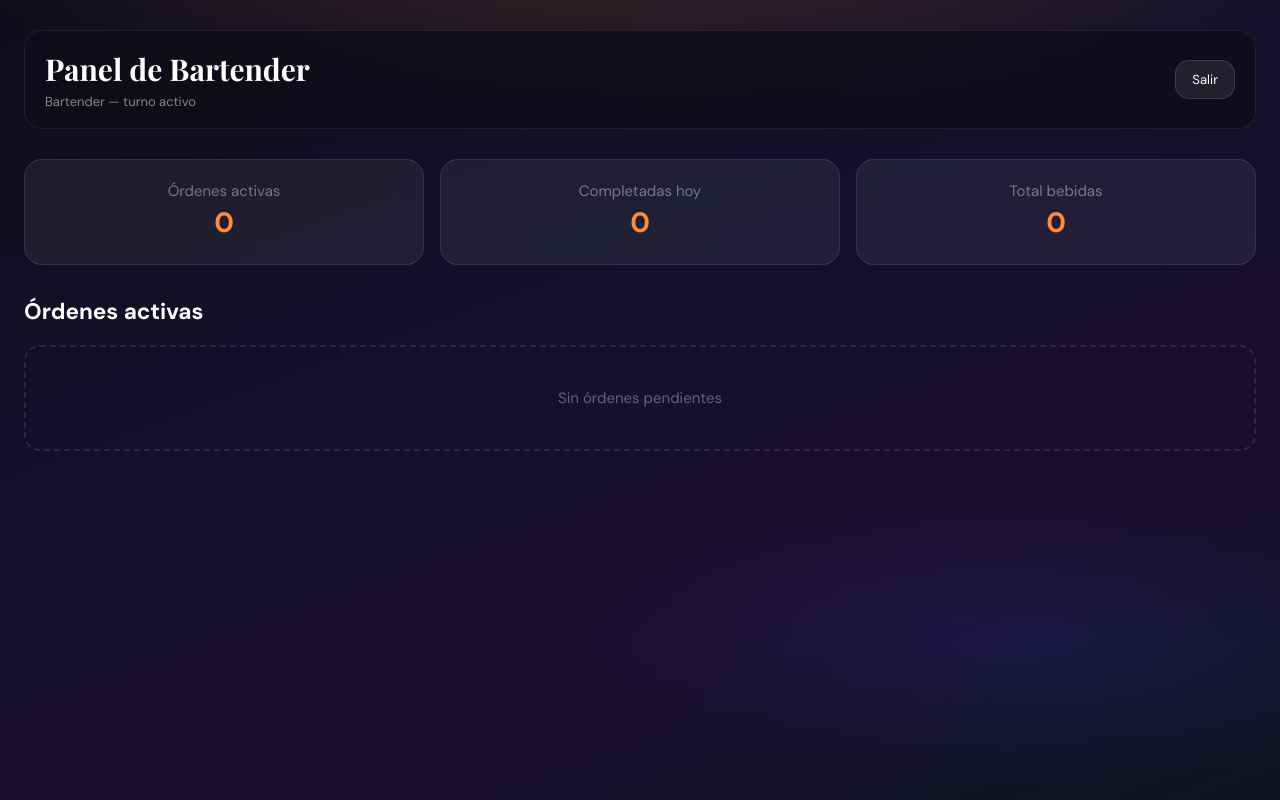
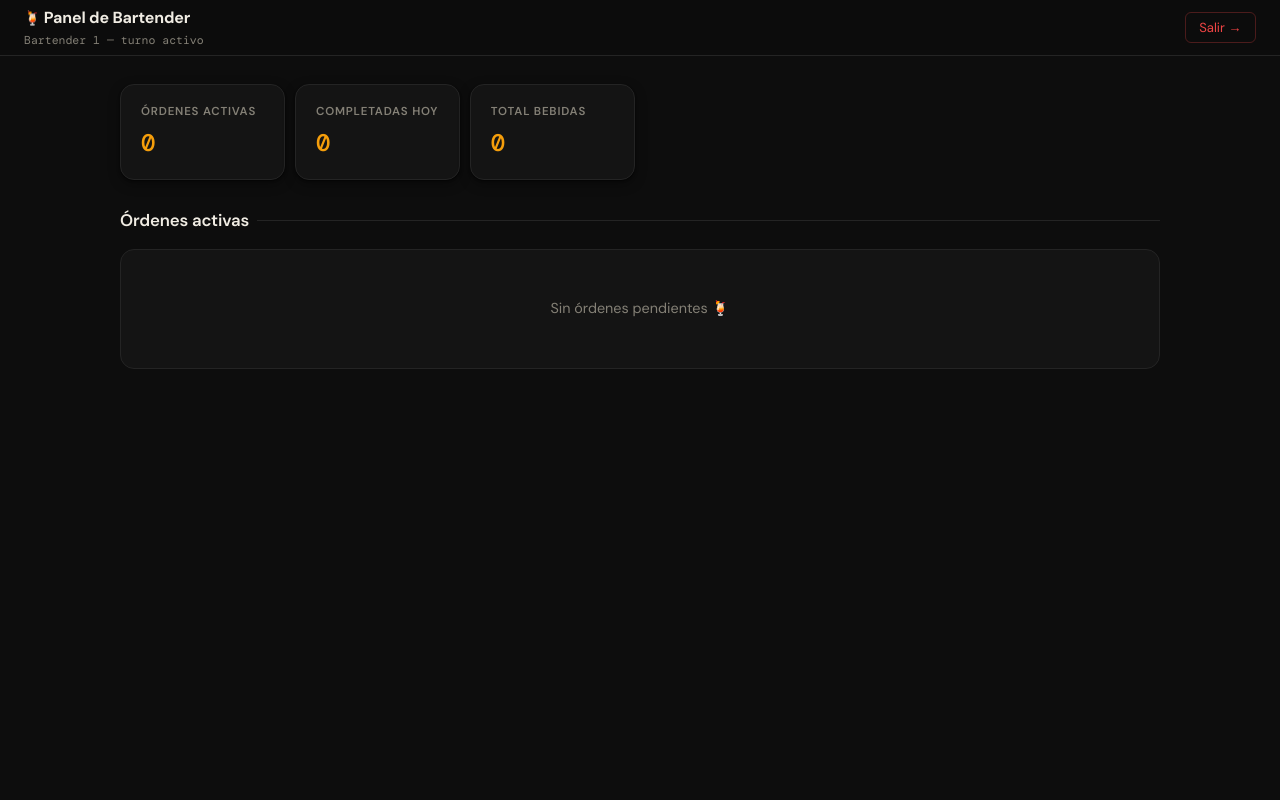
Before and after one commit to stivenescobarg/MesaSmart_V.2.0, a React app in the folder frontend/: page /bartender/1 in a window 1280 px wide. Built offline with nearby package versions, Linux system fonts and the light colour scheme; the HTML template or start-up script is replaced by a standard one.

Commit message:
Dashboard Bartender

```diff
--- a/frontend/src/pages/Bartender.css
+++ b/frontend/src/pages/Bartender.css
@@ -1,183 +1,303 @@
-@import url('https://fonts.googleapis.com/css2?family=Playfair+Display:wght@700;800&family=DM+Sans:wght@400;600;700&display=swap');
+/* ══════════════════════════════════════════════════════════════
+   Bartender.css — Panel de Bartender
+   Misma estética que Admin: dark industrial, ámbar, DM Sans
+   Variables heredadas del Admin.css via :root
+══════════════════════════════════════════════════════════════ */
 
-body {
-  font-family: "DM Sans", sans-serif;
+@import url('https://fonts.googleapis.com/css2?family=DM+Sans:opsz,wght@9..40,300;9..40,400;9..40,500;9..40,600;9..40,700&family=DM+Mono:wght@400;500&display=swap');
+
+/* ── Variables locales (mismas que Admin) ────────────────────── */
+.bd-container {
+  --bg:           #0d0d0d;
+  --bg-card:      #141414;
+  --bg-hover:     #1a1a1a;
+  --border:       #242424;
+  --border-light: #303030;
+  --amber:        #f59e0b;
+  --amber-dim:    rgba(245, 158, 11, 0.10);
+  --amber-border: rgba(245, 158, 11, 0.28);
+  --green:        #22c55e;
+  --green-dim:    rgba(34, 197, 94, 0.10);
+  --green-border: rgba(34, 197, 94, 0.28);
+  --red:          #ef4444;
+  --red-dim:      rgba(239, 68, 68, 0.10);
+  --red-border:   rgba(239, 68, 68, 0.28);
+  --blue:         #3b82f6;
+  --blue-dim:     rgba(59, 130, 246, 0.10);
+  --text-1:       #f0ece3;
+  --text-2:       #848076;
+  --text-3:       #3d3b38;
+  --r-sm:         6px;
+  --r-md:         10px;
+  --r-lg:         14px;
+  --shadow:       0 1px 2px rgba(0,0,0,.5), 0 4px 12px rgba(0,0,0,.35);
+
+  min-height: 100vh;
+  background: var(--bg);
+  color: var(--text-1);
+  font-family: 'DM Sans', sans-serif;
+  font-size: 15px;
+  line-height: 1.5;
+  -webkit-font-smoothing: antialiased;
+  display: flex;
+  flex-direction: column;
 }
 
-/* CONTENEDOR */
-.bd-container {
-  min-height: 100vh;
-  padding: 30px 24px 100px;
-
-  background:
-    radial-gradient(ellipse 80% 40% at 50% -10%, rgba(255,140,50,0.18) 0%, transparent 70%),
-    radial-gradient(ellipse 60% 30% at 80% 80%, rgba(43,47,168,0.2) 0%, transparent 60%),
-    linear-gradient(160deg, #0d0d1a 0%, #13112b 40%, #1a0e2e 70%, #0d1520 100%);
+.bd-container *,
+.bd-container *::before,
+.bd-container *::after {
+  box-sizing: border-box;
+  margin: 0;
+  padding: 0;
 }
 
-/* HEADER */
+/* ── HEADER ──────────────────────────────────────────────────── */
 .bd-header {
   display: flex;
+  align-items: center;
   justify-content: space-between;
-  align-items: center;
-
-  background: rgba(13,13,26,0.85);
-  backdrop-filter: blur(16px);
-  padding: 16px 20px;
-  border-radius: 18px;
-
-  border: 1px solid rgba(255,255,255,0.07);
-  margin-bottom: 30px;
+  padding: 0 1.5rem;
+  height: 56px;
+  border-bottom: 1px solid var(--border);
+  background: rgba(13, 13, 13, 0.97);
+  position: sticky;
+  top: 0;
+  z-index: 100;
+  gap: 1rem;
+  flex-wrap: wrap;
 }
 
 .bd-title {
-  font-family: "Playfair Display", serif;
-  color: #fff;
+  font-size: 1rem;
+  font-weight: 700;
+  letter-spacing: -0.01em;
+  color: var(--text-1);
 }
 
-.bd-title span {
-  color: #ff8c32;
+.bd-title::before {
+  content: "🍹 ";
+  font-size: 0.85rem;
 }
 
 .bd-subtitle {
-  font-size: 13px;
-  color: rgba(255,255,255,0.5);
+  font-size: 0.72rem;
+  color: var(--text-2);
+  font-family: 'DM Mono', monospace;
+  margin-top: 0.1rem;
 }
 
-/* BOTÓN */
+/* ── BOTÓN SALIR (mismo que admin) ───────────────────────────── */
 .btn-salir {
-  border-radius: 14px;
-  padding: 10px 16px;
-  background: rgba(255,255,255,0.08);
-  color: #fff;
-  border: 1px solid rgba(255,255,255,0.12);
+  background: transparent;
+  color: var(--red);
+  border: 1px solid var(--red-border);
+  border-radius: var(--r-sm);
+  padding: 0.4rem 0.85rem;
+  font-size: 0.82rem;
+  font-family: 'DM Sans', sans-serif;
   cursor: pointer;
+  transition: all 0.15s ease;
 }
 
 .btn-salir:hover {
-  background: rgba(255,140,50,0.2);
-  color: #ff8c32;
+  background: var(--red-dim);
+  border-color: var(--red);
 }
 
-/* MÉTRICAS */
+/* ── CONTENIDO PRINCIPAL ─────────────────────────────────────── */
+.bd-main {
+  max-width: 1080px;
+  width: 100%;
+  margin: 0 auto;
+  padding: 1.75rem 1.25rem 4rem;
+  flex: 1;
+}
+
+/* ── MÉTRICAS ────────────────────────────────────────────────── */
 .bd-metrics {
   display: grid;
-  grid-template-columns: repeat(3, 1fr);
-  gap: 16px;
-  margin-bottom: 30px;
+  grid-template-columns: repeat(auto-fill, minmax(160px, 1fr));
+  gap: 0.6rem;
+  margin-bottom: 1.75rem;
 }
 
 .metric-card {
-  background: rgba(255,255,255,0.06);
-  border-radius: 18px;
-  padding: 20px;
-  text-align: center;
-
-  border: 1px solid rgba(255,255,255,0.1);
-  backdrop-filter: blur(10px);
+  background: var(--bg-card);
+  border: 1px solid var(--border);
+  border-radius: var(--r-lg);
+  padding: 1.1rem 1.25rem;
+  box-shadow: var(--shadow);
 }
 
 .metric-label {
-  color: rgba(255,255,255,0.4);
+  font-size: 0.72rem;
+  font-weight: 600;
+  text-transform: uppercase;
+  letter-spacing: 0.07em;
+  color: var(--text-2);
+  margin-bottom: 0.35rem;
 }
 
 .metric-value {
-  font-size: 28px;
-  font-weight: 800;
-  color: #ff8c32;
+  font-size: 1.5rem;
+  font-weight: 700;
+  color: var(--amber);
+  font-family: 'DM Mono', monospace;
 }
 
-/* SECCIÓN */
+/* ── TÍTULO DE SECCIÓN ───────────────────────────────────────── */
 .bd-section-title {
-  color: #fff;
-  margin-bottom: 16px;
+  font-size: 1.05rem;
+  font-weight: 600;
+  color: var(--text-1);
+  letter-spacing: -0.01em;
+  margin-bottom: 1rem;
+  display: flex;
+  align-items: center;
+  gap: 0.5rem;
 }
 
-/* ÓRDENES */
+.bd-section-title::after {
+  content: "";
+  flex: 1;
+  height: 1px;
+  background: var(--border);
+}
+
+/* ── VACÍO ───────────────────────────────────────────────────── */
+.bd-empty {
+  text-align: center;
+  padding: 3rem 1rem;
+  color: var(--text-2);
+  font-size: 0.9rem;
+  background: var(--bg-card);
+  border: 1px solid var(--border);
+  border-radius: var(--r-lg);
+}
+
+/* ── GRID DE ÓRDENES ─────────────────────────────────────────── */
 .bd-orders {
   display: flex;
   flex-direction: column;
-  gap: 12px;
+  gap: 0.5rem;
 }
 
+/* ── CARD DE ORDEN ───────────────────────────────────────────── */
 .order-card {
   display: flex;
   align-items: center;
-  gap: 16px;
-
-  background: rgba(255,255,255,0.05);
-  border-radius: 16px;
-  padding: 14px;
-
-  border: 1px solid rgba(255,255,255,0.08);
-  backdrop-filter: blur(8px);
+  gap: 1rem;
+  padding: 0.85rem 1.1rem;
+  background: var(--bg-card);
+  border: 1px solid var(--border);
+  border-radius: var(--r-md);
+  box-shadow: var(--shadow);
+  transition: border-color 0.18s ease;
+  flex-wrap: wrap;
 }
 
 .order-card:hover {
-  transform: translateY(-2px);
-  border-color: rgba(255,140,50,0.4);
+  border-color: var(--amber-border);
 }
 
-/* NUMERO */
+/* Número de mesa */
 .order-num {
-  width: 45px;
-  height: 45px;
-  border-radius: 50%;
-
+  width: 44px;
+  height: 44px;
+  border-radius: var(--r-md);
   display: flex;
   align-items: center;
   justify-content: center;
-
-  font-weight: bold;
-  background: rgba(255,140,50,0.2);
-  color: #ff8c32;
+  font-weight: 700;
+  font-size: 0.85rem;
+  font-family: 'DM Mono', monospace;
+  flex-shrink: 0;
 }
 
-/* INFO */
+.order-num.pendiente {
+  background: var(--amber-dim);
+  color: var(--amber);
+  border: 1px solid var(--amber-border);
+}
+
+.order-num.listo {
+  background: var(--green-dim);
+  color: var(--green);
+  border: 1px solid var(--green-border);
+}
+
+/* Info de la orden */
+.order-info {
+  flex: 1;
+  min-width: 0;
+}
+
 .order-mesa {
-  color: #fff;
+  font-size: 0.875rem;
   font-weight: 600;
+  color: var(--text-1);
+  margin-bottom: 0.2rem;
 }
 
 .order-items {
-  color: rgba(255,255,255,0.5);
-  font-size: 13px;
+  font-size: 0.78rem;
+  color: var(--text-2);
+  white-space: nowrap;
+  overflow: hidden;
+  text-overflow: ellipsis;
 }
 
-/* BADGE */
+/* ── BADGES ──────────────────────────────────────────────────── */
 .badge {
-  font-size: 12px;
-  padding: 6px 10px;
-  border-radius: 10px;
+  display: inline-flex;
+  align-items: center;
+  font-size: 0.7rem;
+  font-weight: 500;
+  padding: 0.2rem 0.65rem;
+  border-radius: 99px;
+  border: 1px solid;
+  font-family: 'DM Mono', monospace;
+  white-space: nowrap;
+  flex-shrink: 0;
 }
 
 .badge-pendiente {
-  background: rgba(255,140,50,0.2);
-  color: #ff8c32;
+  background: var(--amber-dim);
+  border-color: var(--amber-border);
+  color: var(--amber);
 }
 
-/* BOTÓN LISTO */
+.badge-listo {
+  background: var(--green-dim);
+  border-color: var(--green-border);
+  color: var(--green);
+}
+
+/* ── BOTÓN LISTO ─────────────────────────────────────────────── */
 .btn-listo {
-  margin-left: auto;
-
-  background: linear-gradient(135deg, #ff8c32, #e86520);
+  background: var(--amber);
+  color: #0d0d0d;
   border: none;
-  color: #fff;
-
-  padding: 8px 14px;
-  border-radius: 12px;
+  border-radius: var(--r-sm);
+  padding: 0.5rem 1.1rem;
+  font-size: 0.82rem;
+  font-weight: 600;
+  font-family: 'DM Sans', sans-serif;
   cursor: pointer;
+  transition: all 0.15s ease;
+  flex-shrink: 0;
 }
 
 .btn-listo:hover {
-  transform: scale(1.05);
+  background: #fbbf24;
+  box-shadow: 0 0 14px rgba(245, 158, 11, 0.3);
+  transform: translateY(-1px);
 }
 
-/* VACÍO */
-.bd-empty {
-  color: rgba(255,255,255,0.35);
-  text-align: center;
-  padding: 40px;
-  border: 2px dashed rgba(255,255,255,0.1);
-  border-radius: 16px;
+/* ── RESPONSIVE ──────────────────────────────────────────────── */
+@media (max-width: 640px) {
+  .bd-header  { padding: 0 0.9rem; height: auto; padding-top: 0.75rem; padding-bottom: 0.75rem; }
+  .bd-main    { padding: 1.25rem 0.9rem 3rem; }
+  .bd-metrics { grid-template-columns: 1fr 1fr; }
+  .order-card { flex-wrap: wrap; }
 }
--- a/frontend/src/pages/BartenderDashboard.jsx
+++ b/frontend/src/pages/BartenderDashboard.jsx
@@ -1,11 +1,12 @@
+// frontend/src/pages/BartenderDashboard.jsx
 import { useState, useEffect } from "react";
 import { useParams, useNavigate } from "react-router-dom";
 import { useAuth } from "../context/AuthContext";
 import "./Bartender.css";
 
 const BartenderDashboard = () => {
-  const { id } = useParams();
-  const navigate = useNavigate();
+  const { numero } = useParams(); // ← "numero" igual que la ruta /bartender/:numero
+  const navigate   = useNavigate();
   const { logout } = useAuth();
 
   const [ordenes, setOrdenes] = useState([]);
@@ -24,25 +25,31 @@ const BartenderDashboard = () => {
   };
 
   const handleSalir = async () => {
+    localStorage.removeItem("ms_token");
     await logout();
     navigate("/login", { replace: true });
   };
 
-  const activas     = ordenes.filter((o) => o.estado !== "listo");
-  const completadas = ordenes.filter((o) => o.estado === "listo");
+  const activas      = ordenes.filter((o) => o.estado !== "listo");
+  const completadas  = ordenes.filter((o) => o.estado === "listo");
   const totalBebidas = ordenes.reduce((acc, o) => acc + (o.items?.length || 0), 0);
 
   return (
     <div className="bd-container">
 
+      {/* ── HEADER ── */}
       <div className="bd-header">
         <div>
           <h1 className="bd-title">Panel de Bartender</h1>
-          <p className="bd-subtitle">Bartender {id} — turno activo</p>
+          <p className="bd-subtitle">Bartender {numero} — turno activo</p>
         </div>
-        <button className="btn-salir" onClick={handleSalir}>Salir</button>
+        <button className="btn-salir" onClick={handleSalir}>Salir →</button>
       </div>
 
+      {/* ── CONTENIDO ── */}
+      <div className="bd-main">
+
+        {/* Métricas */}
         <div className="bd-metrics">
           <div className="metric-card">
             <p className="metric-label">Órdenes activas</p>
@@ -58,10 +65,11 @@ const BartenderDashboard = () => {
           </div>
         </div>
 
+        {/* Lista de órdenes activas */}
         <h2 className="bd-section-title">Órdenes activas</h2>
 
         {activas.length === 0 ? (
-        <p className="bd-empty">Sin órdenes pendientes</p>
+          <p className="bd-empty">Sin órdenes pendientes 🍹</p>
         ) : (
           <div className="bd-orders">
             {ordenes.map((orden, i) =>
@@ -74,13 +82,37 @@ const BartenderDashboard = () => {
                   </div>
                   <span className="badge badge-pendiente">Pendiente</span>
                   <button className="btn-listo" onClick={() => marcarListo(i)}>
-                  Listo
+                    ✓ Listo
                   </button>
                 </div>
               ) : null
             )}
           </div>
         )}
+
+        {/* Completadas */}
+        {completadas.length > 0 && (
+          <>
+            <h2 className="bd-section-title" style={{ marginTop: "1.75rem" }}>
+              Completadas
+            </h2>
+            <div className="bd-orders">
+              {ordenes.map((orden, i) =>
+                orden.estado === "listo" ? (
+                  <div key={i} className="order-card" style={{ opacity: 0.6 }}>
+                    <div className="order-num listo">M{orden.mesa}</div>
+                    <div className="order-info">
+                      <p className="order-mesa">Mesa {orden.mesa}</p>
+                      <p className="order-items">{orden.items?.join(" · ")}</p>
+                    </div>
+                    <span className="badge badge-listo">Listo</span>
+                  </div>
+                ) : null
+              )}
+            </div>
+          </>
+        )}
+      </div>
     </div>
   );
 };
```
Also changed, not shown: 2 other files (tests, documents, lock files or other folders). Lines whose indentation alone changed are shown as unchanged.
